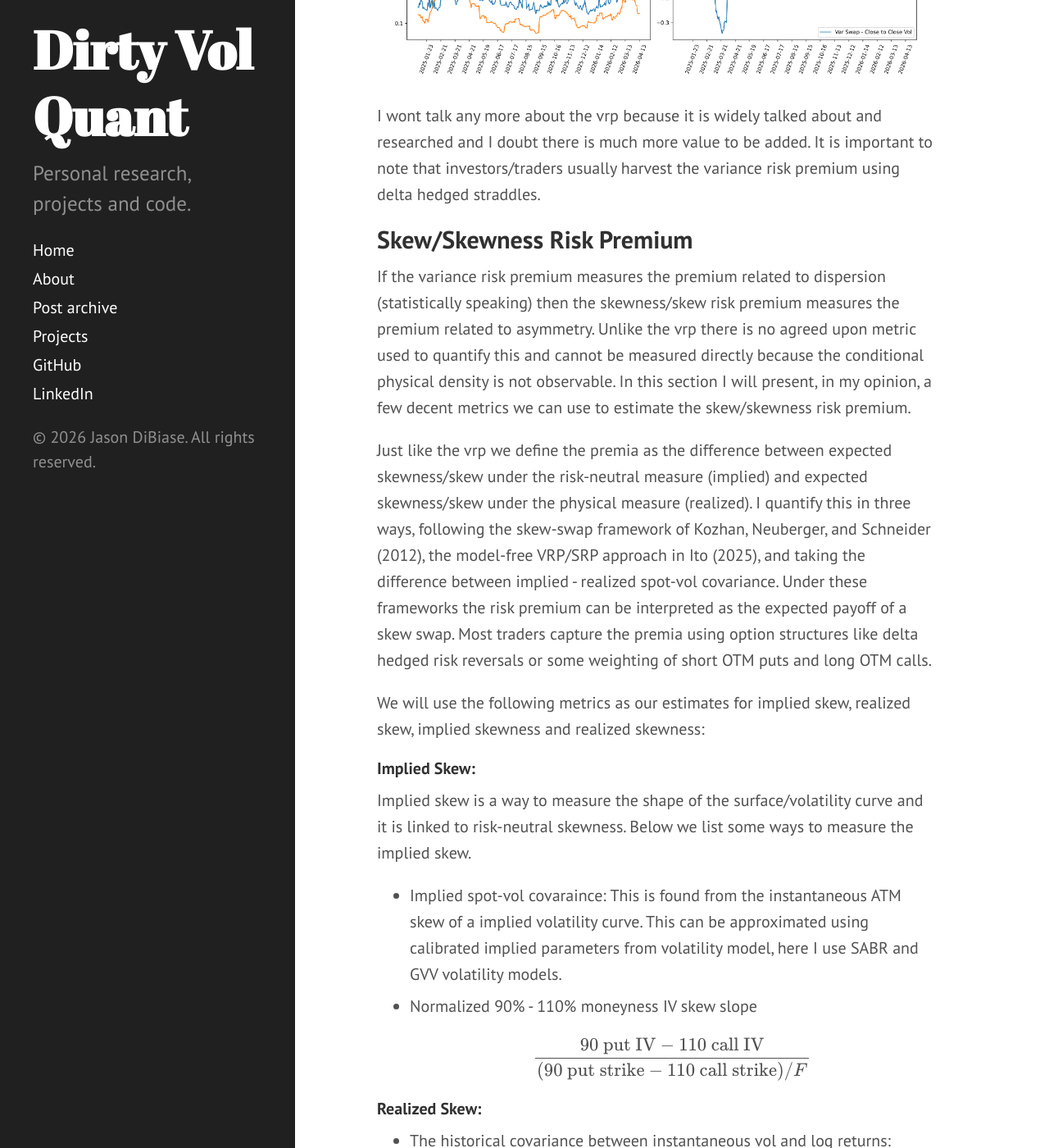
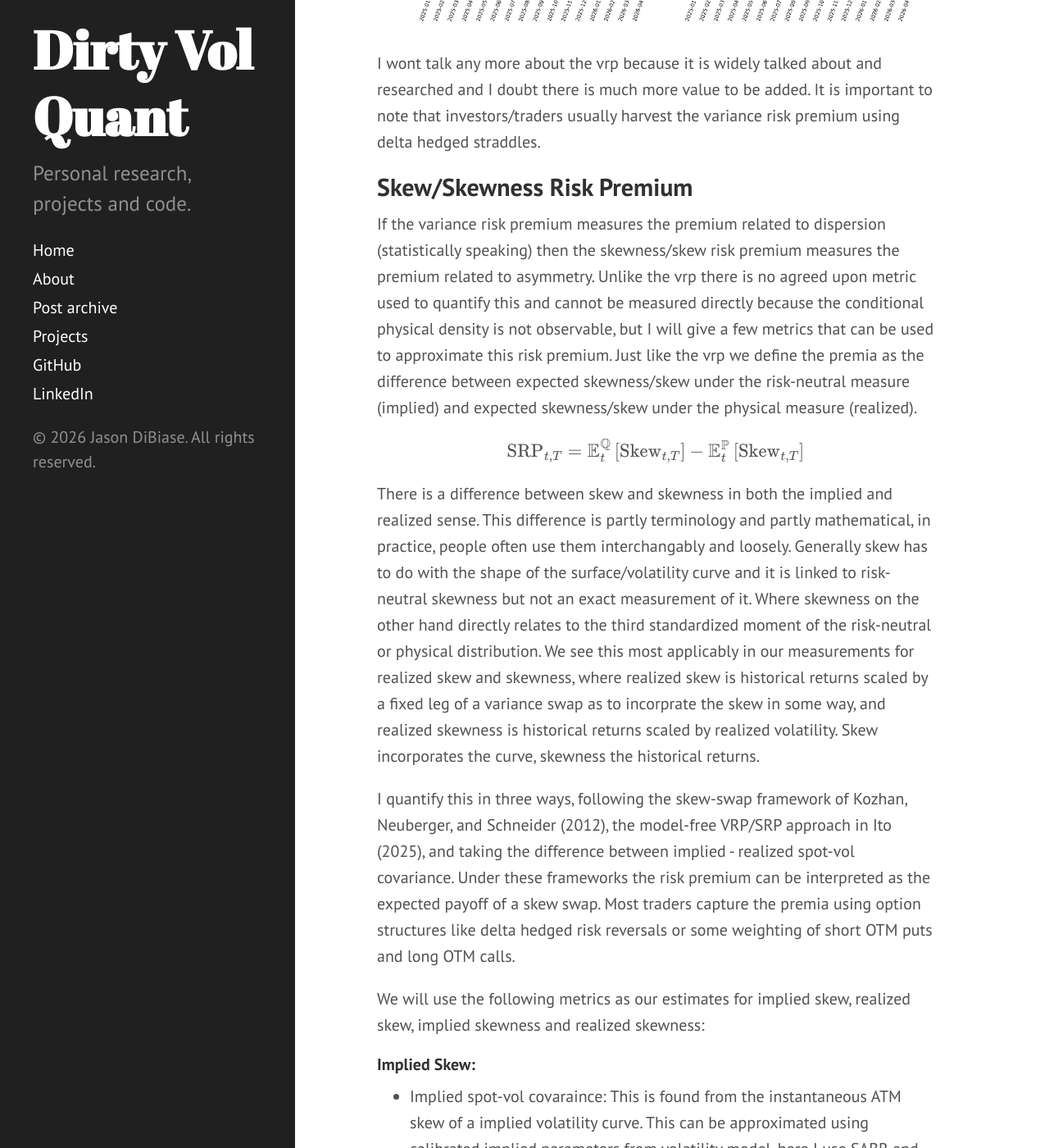
Before and after one commit to dibiasej/dibiasej.github.io, a Jekyll site: the page built from _posts/2026-05-24-Volatility-Surface-Risk-Premiums.md, in a window 1280 px wide and 1400 px high, scrolled down 3256 px. Shown: the whole window at 82% size. Built offline with Jekyll 4.4.1, drawn with Linux system fonts in a browser that asks for light colours; Markdown is read by kramdown in place of the engine named in the settings; some of the changed text lies outside the part shown.

Commit message:
fixed skew

```diff
--- a/_posts/2026-05-24-Volatility-Surface-Risk-Premiums.md
+++ b/_posts/2026-05-24-Volatility-Surface-Risk-Premiums.md
@@ -27,13 +27,13 @@ In general there are four things that need to occur in order for something to be
 
 The most famous risk premium is probably the equity risk premium which is the reward investors get for buying stocks rather than parking their money in a risk free asset or bank account.
 
-There are numerous risk premiums related to the volatility surface. Broadly speaking, if we can estimate a moment of the risk-neutral distribution implied by option prices and compare it with the corresponding moment of the physical, or realized, distribution, then we can define a potential risk premium around that difference. Practitioners will often estimate a risk premium by constructing a trading strategy and repeatedly trade it over a period of time. In this post, I want to discuss the risk premiums related to the first four moments of the return distribution and some of the common metrics used to quantify them.
+There are numerous risk premiums related to the volatility surface. Broadly speaking, if we can estimate a moment of the risk-neutral distribution implied by option prices and compare it with the corresponding moment of the physical, or realized, distribution, then we can define a potential risk premium around that difference. Practitioners will often estimate a risk premium by constructing a trading strategy and repeatedly trade it over a period of time. In this post, I want to discuss the risk premiums related to the first four moments of the return distribution
 
-These are the variance risk premium (vrp), skew risk premium, skewness risk premium and vol of vol risk premium (vvrp). Many different sources will interchange skew and skewness and some consider them seperate things so it is hard to pin down a canonical definition for them. In this post I consider skewness to be related to the shape of a distribution and skew related to the slope of the implied volatility curve or the spot-vol covariance (although this may be wrong and subject to debate so please share with me your optinion on this).
+These are the variance risk premium (vrp), skew risk premium, skewness risk premium and vol of vol risk premium (vvrp).
 
 ## Variance Risk Premium
 
-In the world of options and volatility, this is by far the most well known risk premium. It is typically measured as the difference between implied volatility and realized volatility. For the realized component, we can estimate volatility using the sum of squared log returns. For the implied component, I prefer using the fixed leg of a variance swap with the corresponding maturity, which can be approximated using a strip of OTM puts and calls.
+In the world of options and volatility, this is by far the most well known risk premium. Economically, the variance risk premium can be viewed as compensation earned by investors willing to sell volatility insurance, since short-volatility positions tend to lose money during market crashes when protection is most valuable. Another reason the variance risk premium exists is because institutions generally overpay for downside protection to insure there portfolios. It is typically measured as the difference between implied volatility and realized volatility. For the realized component, we can estimate volatility using the sum of squared log returns. For the implied component, I prefer using the fixed leg of a variance swap with the corresponding maturity, which can be approximated using a strip of OTM puts and calls.
 
 There are, however, some caveats to these estimation methods. For example, realized volatility can be estimated in many different ways, and those statistical approaches are widely discussed, so I will not go into them here. On the implied side, we could also use ATM implied volatility as a simpler proxy for the risk premium, although the variance swap estimate is generally a more complete measure because it incorporates information from across the volatility surface.
 
@@ -49,14 +49,29 @@ I wont talk any more about the vrp because it is widely talked about and researc
 
 ## Skew/Skewness Risk Premium
 
-If the variance risk premium measures the premium related to dispersion (statistically speaking) then the skewness/skew risk premium measures the premium related to asymmetry. Unlike the vrp there is no agreed upon metric used to quantify this and cannot be measured directly because the conditional physical density is not observable. In this section I will present, in my opinion, a few decent metrics we can use to estimate the skew/skewness risk premium.
+If the variance risk premium measures the premium related to dispersion (statistically speaking) then the skewness/skew risk premium measures the premium related to asymmetry. Unlike the vrp there is no agreed upon metric used to quantify this and cannot be measured directly because the conditional physical density is not observable, but I will give a few metrics that can be used to approximate this risk premium. Just like the vrp we define the premia as the difference between expected skewness/skew under the risk-neutral measure (implied) and expected skewness/skew under the physical measure (realized).
 
-Just like the vrp we define the premia as the difference between expected skewness/skew under the risk-neutral measure (implied) and expected skewness/skew under the physical measure (realized). I quantify this in three ways, following the skew-swap framework of Kozhan, Neuberger, and Schneider (2012), the model-free VRP/SRP approach in Ito (2025), and taking the difference between implied - realized spot-vol covariance. Under these frameworks the risk premium can be interpreted as the expected payoff of a skew swap. Most traders capture the premia using option structures like delta hedged risk reversals or some weighting of short OTM puts and long OTM calls.
+$$
+\text{SRP}_{t,T}
+=
+\mathbb{E}^{\mathbb{Q}}_{t}
+\left[
+\text{Skew}_{t,T}
+\right]
+-
+\mathbb{E}^{\mathbb{P}}_{t}
+\left[
+\text{Skew}_{t,T}
+\right]
+$$
+
+There is a difference between skew and skewness in both the implied and realized sense. This difference is partly terminology and partly mathematical, in practice, people often use them interchangably and loosely. Generally skew has to do with the shape of the surface/volatility curve and it is linked to risk-neutral skewness but not an exact measurement of it. Where skewness on the other hand directly relates to the third standardized moment of the risk-neutral or physical distribution. We see this most applicably in our measurements for realized skew and skewness, where realized skew is historical returns scaled by a fixed leg of a variance swap as to incorprate the skew in some way, and realized skewness is historical returns scaled by realized volatility. Skew incorporates the curve, skewness the historical returns.
+
+I quantify this in three ways, following the skew-swap framework of Kozhan, Neuberger, and Schneider (2012), the model-free VRP/SRP approach in Ito (2025), and taking the difference between implied - realized spot-vol covariance. Under these frameworks the risk premium can be interpreted as the expected payoff of a skew swap. Most traders capture the premia using option structures like delta hedged risk reversals or some weighting of short OTM puts and long OTM calls.
 
 We will use the following metrics as our estimates for implied skew, realized skew, implied skewness and realized skewness:
 
 ###### Implied Skew:
-Implied skew is a way to measure the shape of the surface/volatility curve and it is linked to risk-neutral skewness. Below we list some ways to measure the implied skew.
 - Implied spot-vol covaraince: This is found from the instantaneous ATM skew of a implied volatility curve. This can be approximated using calibrated implied parameters from volatility model, here I use SABR and GVV volatility models.
 - Normalized 90% - 110% moneyness IV skew slope
 
@@ -100,6 +115,8 @@ Implied skew is a way to measure the shape of the surface/volatility curve and i
   - Following Kozhan, Neuberger, and Schneider (2012)
 
 ###### Implied Skewness:
+Implied skewness is the actual risk-neutral moment and is mor
+
 - Fixed leg of a skew swap: There are many different ways to estimate this and many papers have been written that go into this topic on length but here I will present a few below.
 
 ###### Realized Skewness:
```
